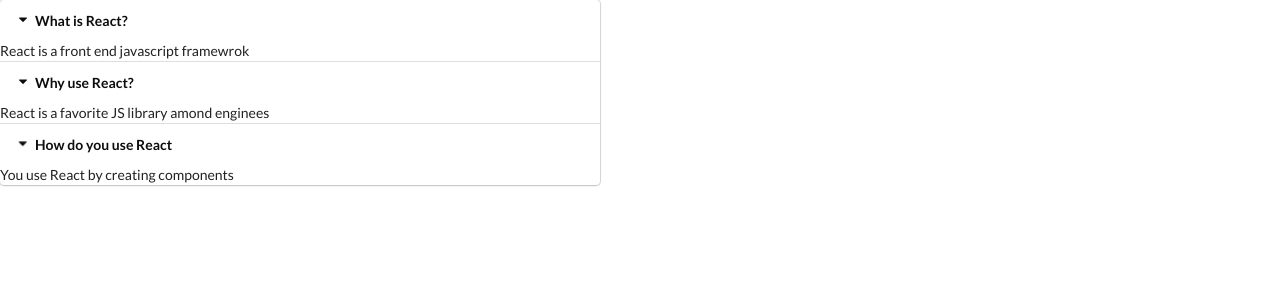
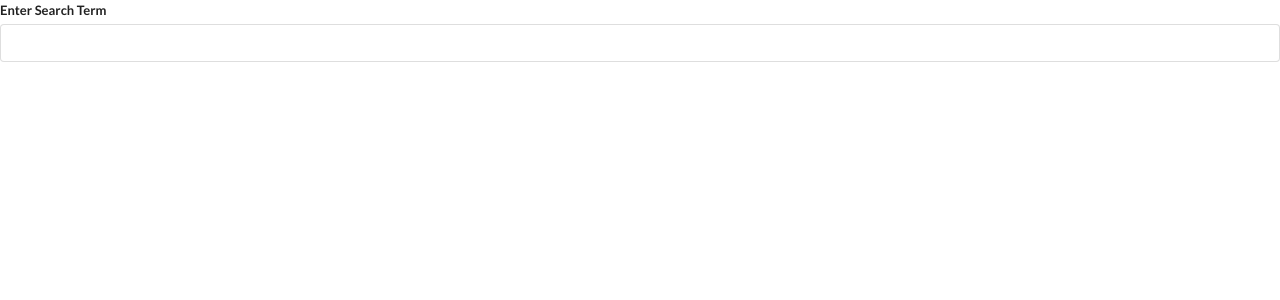
Before and after one commit to gefilte84/widgets, a React (Create React App) app: page / in a window 1280 px wide. Shown: the top 300 px of the page. Built offline with nearby package versions, Linux system fonts and the light colour scheme.

Commit message:
implementert Hooks system

```diff
--- a/src/App.js
+++ b/src/App.js
@@ -1,6 +1,6 @@
 import React from 'react';
 import Accordion from './components/Accordion';
-
+import Search from './components/Search';
 // Statisk array
 const items = [
     {
@@ -20,7 +20,7 @@
 export default () => {
     return (
     <div>
-        <Accordion items={items}/>
+        <Search />
     </div>
     );
 };
--- a/src/components/Accordion.js
+++ b/src/components/Accordion.js
@@ -1,24 +1,38 @@
-import React from 'react';
+// useState er en hooks funksjon fra react lib.
+// gir oss tilgang til state i en funksjonell komponent
+import React, { useState } from 'react';
 
 
 // legger items i component accordion
 const Accordion = ({ items }) => {
+    // initierer state
+    const [activeIndex, setActiveIndex] = useState(null);
+
+    // oppdaterer state når bruker klikker
+    const onTitleClick = (index) => {
+        setActiveIndex(index);
+    };
+    // bruke hooks for å vite hva som er blitt klikket på
+
+
+
     // vi tar listen vi opprettet og render de ut som en liste med map funksjonen
     // item => gjør at vi skal hente JSX fra hver item
-    const renderedItems = items.map((item) => {
+    const renderedItems = items.map((item, index) => {
+        const active = index === activeIndex ? 'active' : '';
     // UI
     return (
         // legger inn react fragment for å ikke blande KEY i CSS styling
         <React.Fragment key={item.title}>
             <div
-            className="title active"
+            className={`title ${active}`}
             //eventhandler for klikk på item
-            onClick={() => console.log('Title clicked')}
+            onClick={() => onTitleClick(index)}
             >
                 <i className="dropdown icon"></i>
                 {item.title}
             </div>
-            <div classname="content active">
+            <div className={`content ${active}`}>
                 <p>{item.content}</p>
             </div>
         </React.Fragment>
--- /dev/null
+++ b/src/components/Search.js
@@ -0,0 +1,32 @@
+import React, {useState, useEffect} from 'react';
+
+// bruker hooks for å oppdatere state
+const Search = () => {
+    const [term, setTerm] = useState('');
+
+    //useEffect funksjon. første arg er alltid arrow funksjon
+    // andre argument forteller useEffect når koden skal kjøre
+    // tre valg på andre argument
+    //enten tom array(kjøre ved første render),
+    //tom andre argument(kjøre ved første render og hver eneste render etter det)
+    //array med variabel(kjøre ved første og hver eneste render og IF data(input) er endret)
+    useEffect(() => {
+        console.log('baba');
+    }, [term]);
+    //søkefelt
+    return (
+    <div>
+        <div className="ui form">
+            <div className="field">
+                <label>Enter Search Term</label>
+                <input
+                value={term}
+                onChange={e => setTerm(e.target.value)}
+                className="input" />
+            </div>
+        </div>
+    </div>
+    );
+};
+
+export default Search;
```
